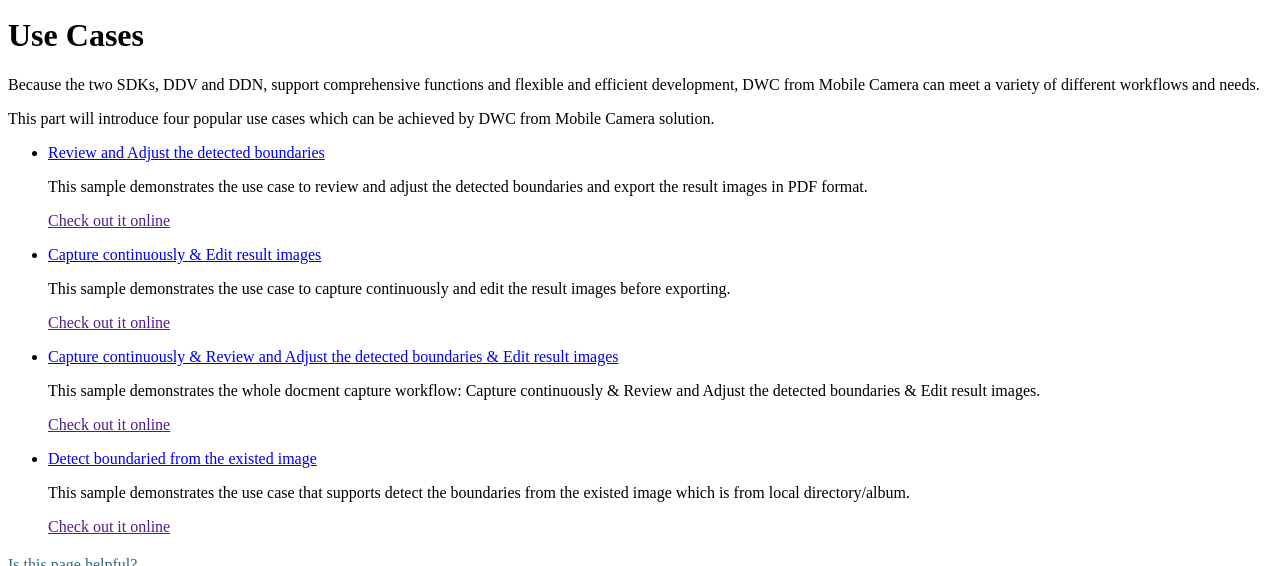
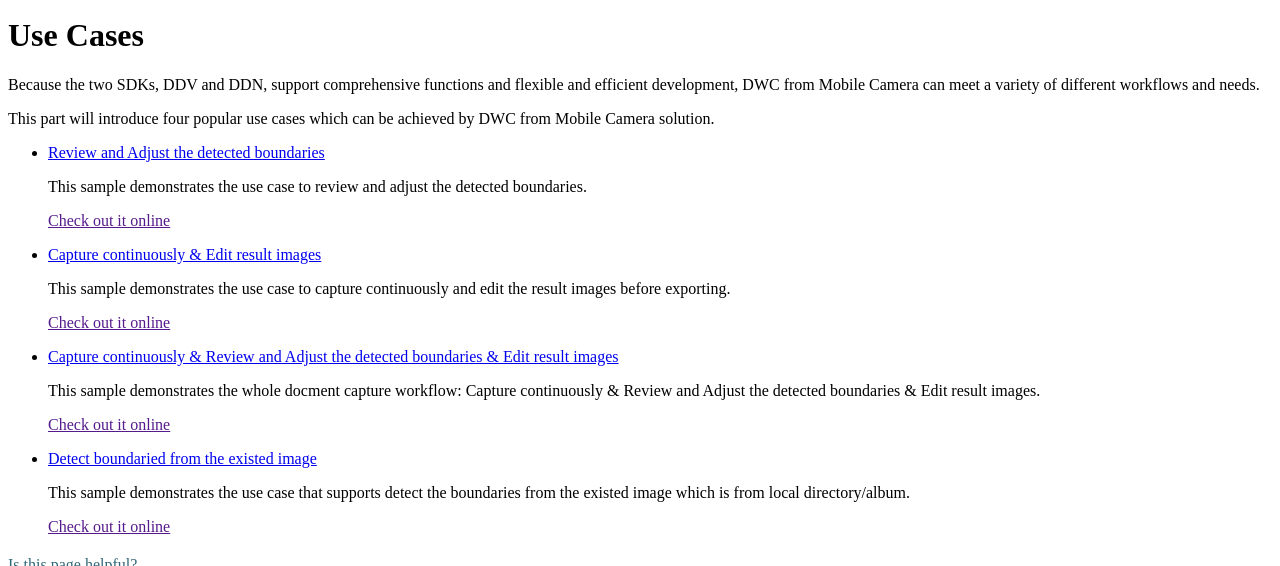
Before and after one commit to dynamsoft-docs/mobile-document-scanner-docs-js, a Jekyll site: the page built from codegallery/usecase/index.md, in a window 1280 px wide and 900 px high, scrolled down 420 px, cut to the strip 82-648 px from the top of the window. Built offline with Jekyll 4.4.1, drawn with Linux system fonts in a browser that asks for light colours.

Commit message:
Update index.md

```diff
--- a/codegallery/usecase/index.md
+++ b/codegallery/usecase/index.md
@@ -18,7 +18,7 @@ This part will introduce four popular use cases which can be achieved by DWC fro
 
 - [Review and Adjust the detected boundaries]({{ site.codegallery }}usecases/sample1.html)
 
-    This sample demonstrates the use case to review and adjust the detected boundaries and export the result images in PDF format.
+    This sample demonstrates the use case to review and adjust the detected boundaries.
 
     [Check out it online]()
 
```
